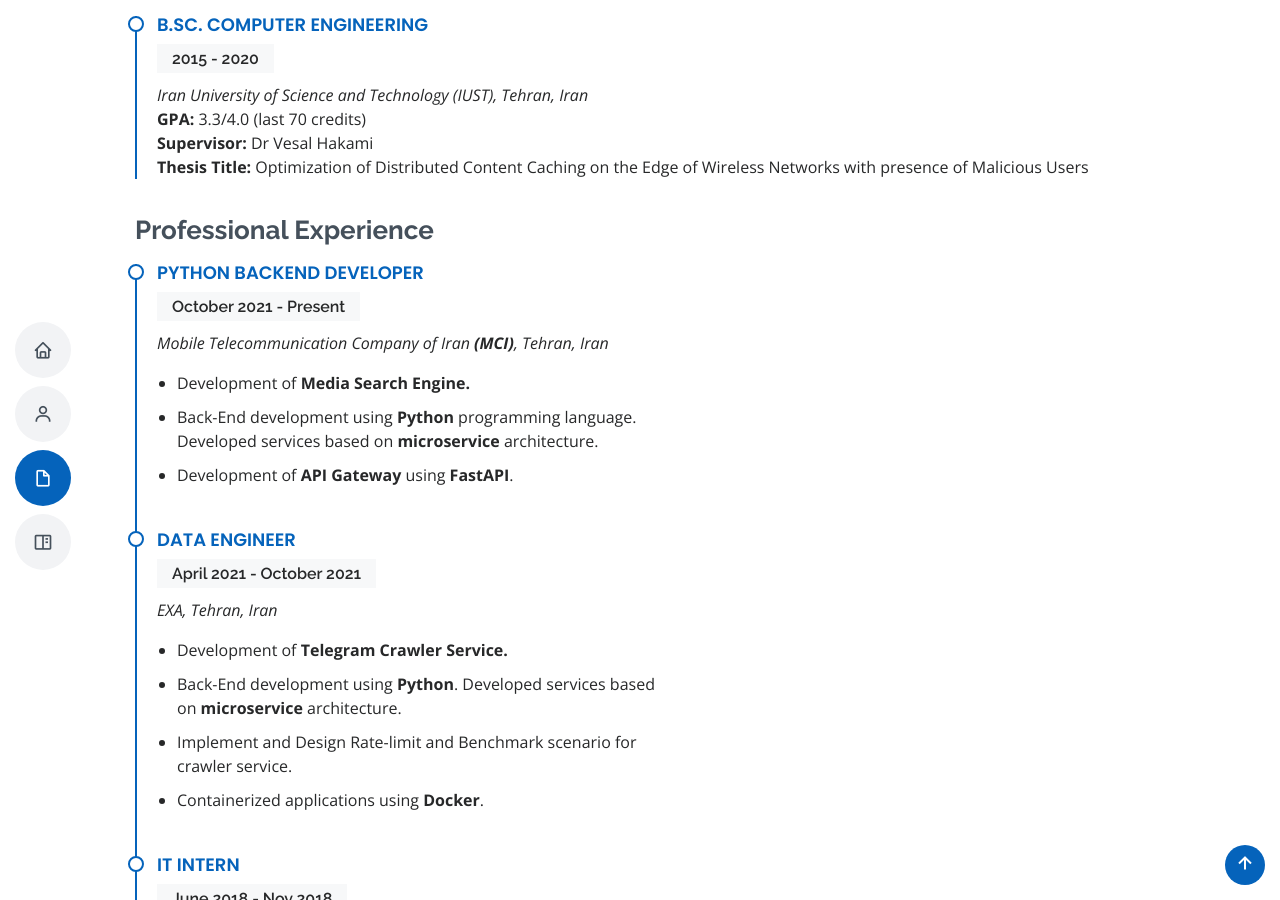
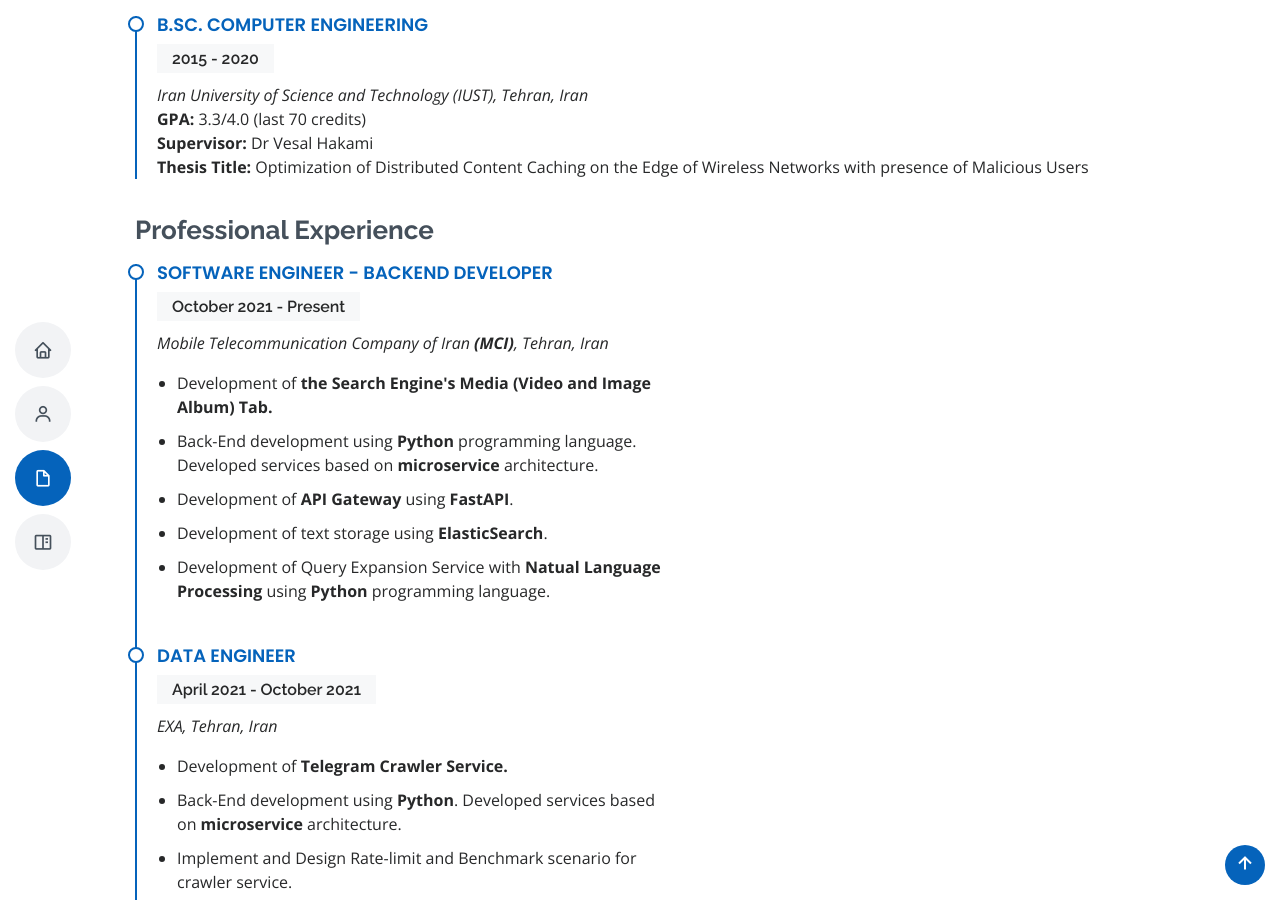
Before and after one commit to haniehst/haniehst.github.io, a Jekyll site: the page built from index.html, in a window 1280 px wide and 900 px high, scrolled down 2187 px. Built offline with Jekyll 4.4.1, drawn with Linux system fonts in a browser that asks for light colours.

Commit message:
edit details

```diff
--- a/_data/personal_info.yml
+++ b/_data/personal_info.yml
@@ -1,5 +1,5 @@
 name: I'm Hanieh Salmantaheri
-role: 'Developer, Researcher, Swimmer, Singer'
+role: 'Software Engineer, Developer, Researcher, Swimmer, Singer'
 social:
   github: haniehst
   linkedin: in/hanieh-salmantaheri
--- a/index.html
+++ b/index.html
@@ -292,14 +292,16 @@
             <div class="col-lg-6" data-aos="fade-up">
               <h3 class="resume-title">Professional Experience</h3>
               <div class="resume-item">
-                <h4>Python Backend Developer</h4>
+                <h4>Software Engineer - Backend Developer</h4>
                 <h5>October 2021 - Present</h5>
                 <p><em>Mobile Telecommunication Company of Iran <strong>(MCI)</strong>, Tehran, Iran </em></p>
                 <ul>
-                  <li>Development of <strong>Media Search Engine.</strong></li>
+                  <li>Development of <strong>the Search Engine's Media (Video and Image Album) Tab.</strong></li>
                   <li>Back-End development using <strong>Python</strong> programming language. Developed services based
                     on <strong>microservice</strong> architecture.</li>
                   <li>Development of <strong>API Gateway</strong> using <strong>FastAPI</strong>.</li>
+                  <li>Development of text storage using <strong>ElasticSearch</strong>.</li>
+                  <li>Development of Query Expansion Service with <strong>Natual Language Processing</strong> using <strong>Python</strong> programming language.</li>
                 </ul>
               </div>
               <div class="resume-item">
```
Also changed, not shown: _projects/search-engine.md (+1 -1 lines).
